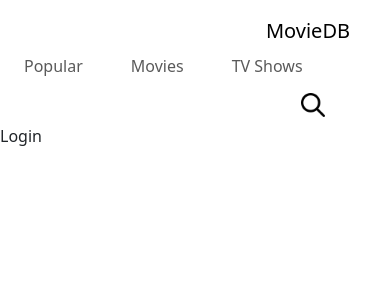
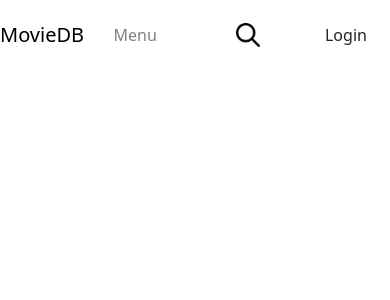
Before and after one commit to jenniferjn/moviedb-app, a React (Create React App) app: page / in a window 390 px wide. Shown: the top 300 px of the page. Built offline with nearby package versions, Linux system fonts and the light colour scheme.

Commit message:
Update Navigation to Responsive Friendly

```diff
--- a/src/components/Navigation.tsx
+++ b/src/components/Navigation.tsx
@@ -1,10 +1,88 @@
-import { Button, Col, Form, Image, Nav, Navbar, Row } from "react-bootstrap";
+import { Col, Dropdown, Form, Image, Nav, Navbar, Row } from "react-bootstrap";
 import "../styling/Navigation.scss";
 
 import SearchIcon from '../assets/search-icon.png';
-import { useState } from "react";
+import { useEffect, useState } from "react";
 
 function Navigation() {
+  const [viewWindow, setViewWindow] = useState(window.innerWidth);
+
+  useEffect(() => {
+    window.addEventListener("resize", () => {
+      setViewWindow(window.innerWidth);
+    });
+
+    return window.removeEventListener("resize", () => {
+      setViewWindow(window.innerWidth);
+    });
+  });
+
+  useEffect(() => {
+    window.addEventListener("click", (event: MouseEvent) => {
+      const menu = document.getElementById("menu-toggle");
+
+      let target = event.target;
+
+      do {
+        if (target === menu) {
+          return;
+        }
+
+        target = (target as HTMLInputElement)?.parentElement;
+      } while(target) {
+        if (target !== menu) {
+          setMenuClass("menu-toggle");
+        }
+      }
+    })
+  });
+
+  useEffect(() => {
+    window.addEventListener("click", (event: MouseEvent) => {
+      const search = document.getElementById("search");
+
+      let target = event.target;
+
+      do {
+        if (target === search) {
+          return;
+        }
+
+        target = (target as HTMLInputElement)?.parentElement;
+      } while(target) {
+        if (target !== search) {
+          setSearchClass("search");
+        }
+      }
+    })
+  });
+
+  const [menuClass, setMenuClass] = useState("menu-toggle");
+
+  function handleMenuToggle() {
+    if (menuClass.includes("active")) {
+      setMenuClass("menu-toggle");
+    } else {
+      setMenuClass("menu-toggle active")
+    }
+  }
+
+  function showMenu() {
+    return (
+      <>
+        <Nav.Link className="menu-link">
+          Popular
+        </Nav.Link>
+        <Nav.Link className="menu-link">
+          Movies
+        </Nav.Link>
+        <Nav.Link className="menu-link">
+          TV Shows
+        </Nav.Link>
+      </>
+    )
+  }
+
   const [searchClass, setSearchClass] = useState('search');
 
   function handleSearchBar() {
@@ -19,27 +97,41 @@ function Navigation() {
     <>
       <Navbar className="py-3">
         <Row className="w-100 align-items-center">
-          <Col md={2}
-                className="text-end">
+          <Col xs={3}
+               lg={2}
+               className="text-end">
             <Navbar.Brand>
               MovieDB
             </Navbar.Brand>
           </Col>
-          <Col md={5}>
+          <Col xs={2}
+               lg={5}>
             <Nav className="menu">
-              <Nav.Link className="px-4 menu-link">
-                Popular
-              </Nav.Link>
-              <Nav.Link className="px-4 menu-link">
-                Movies
-              </Nav.Link>
-              <Nav.Link className="px-4 menu-link">
-                TV Shows
-              </Nav.Link>
+              {
+                viewWindow < 991 ? (
+                  <>
+                    <div id="menu-toggle"
+                         className={menuClass}
+                         onClick={() => handleMenuToggle()}>
+                      Menu
+                      <div className="menu-dropdown">
+                        {
+                          showMenu()
+                        }
+                      </div>
+                    </div>
+                  </>
+                ) : (
+                  showMenu()
+                )
+              }
+
             </Nav>
           </Col>
-          <Col md={3}>
-            <div className={searchClass}>
+          <Col xs={5}
+               lg={3}>
+            <div id="search"
+                 className={searchClass}>
               <Image src={SearchIcon}
                     className="search-icon"
                     onClick={() => handleSearchBar()} />
@@ -47,7 +139,8 @@ function Navigation() {
                             className="search-bar" />
             </div>
           </Col>
-          <Col md={2}
+          <Col xs={2}
+               lg={2}
                className="text-start">
             Login
           </Col>
--- a/src/styling/Navigation.scss
+++ b/src/styling/Navigation.scss
@@ -2,23 +2,77 @@
   display: inline-flex;
   justify-content: start;
 
+  .menu-toggle {
+    position: relative;
+    border: 0;
+    background-color: transparent!important;
+    color: gray!important;
+    padding: 0 1rem!important;
+
+    .menu-dropdown {
+      display: none;
+      position: absolute;
+      top: 120%;
+      width: max-content;
+      padding: 0.5rem;
+      background-color: gray;
+      border-radius: 0 0.5rem 0.5rem 0.5rem;
+      transform-origin: top center;
+      animation: growDown 0.3s ease-out;
+
+      .menu-link {
+        padding: 0.25rem 1rem!important;
+        color: white;
+      }
+    }
+
+    &.active {
+      &::after {
+        content: '';
+        display: block;
+        width: 0;
+        height: 0;
+        position: absolute;
+        top: 100%;
+        border-right: 15px solid transparent;
+        border-bottom: 10px solid gray;
+      }
+
+      .menu-dropdown {
+        display: block;
+      }
+    }
+  }
+
+  @keyframes growDown {
+    0% {
+        transform: scaleY(0)
+    }
+    100% {
+        transform: scaleY(1)
+    }
+  }
+
   .menu-link {
     position: relative;
+    padding: 1.5rem;
   }
 
+  @media screen and (min-width: 992px) {
     .menu-link:hover {
-    text-shadow: 0 0 0.02rem black;
+      text-shadow: 0 0 0.05rem gray;
     }
 
     .menu-link:after {
       content: '';
       position: absolute;
       width: 70%;
+      height: 3px;
+      bottom: 3%;
+      left: 15%;
+      border-radius: 3rem;
+      background-color: gray;
       transform: scaleX(0);
-    height: 2px;
-    bottom: 5%;
-    left: 15%;
-    background-color: gray;
       transform-origin: bottom right;
       transition: transform 0.25s ease-out;
     }
@@ -26,6 +80,7 @@
     .menu-link:hover:after {
       transform: scaleX(1);
       transform-origin: bottom left;
+    }
   }
 }
 
@@ -56,11 +111,15 @@
   }
 
   &.shown {
-    border: 0.05rem solid gray;
+    border: 0.05rem solid black;
 
     .search-bar {
       opacity: 100%;
       width: 100%;
     }
+
+    .search-bar:focus {
+      box-shadow: none;
     }
   }
+}
```
Lines whose indentation alone changed are shown as unchanged.
